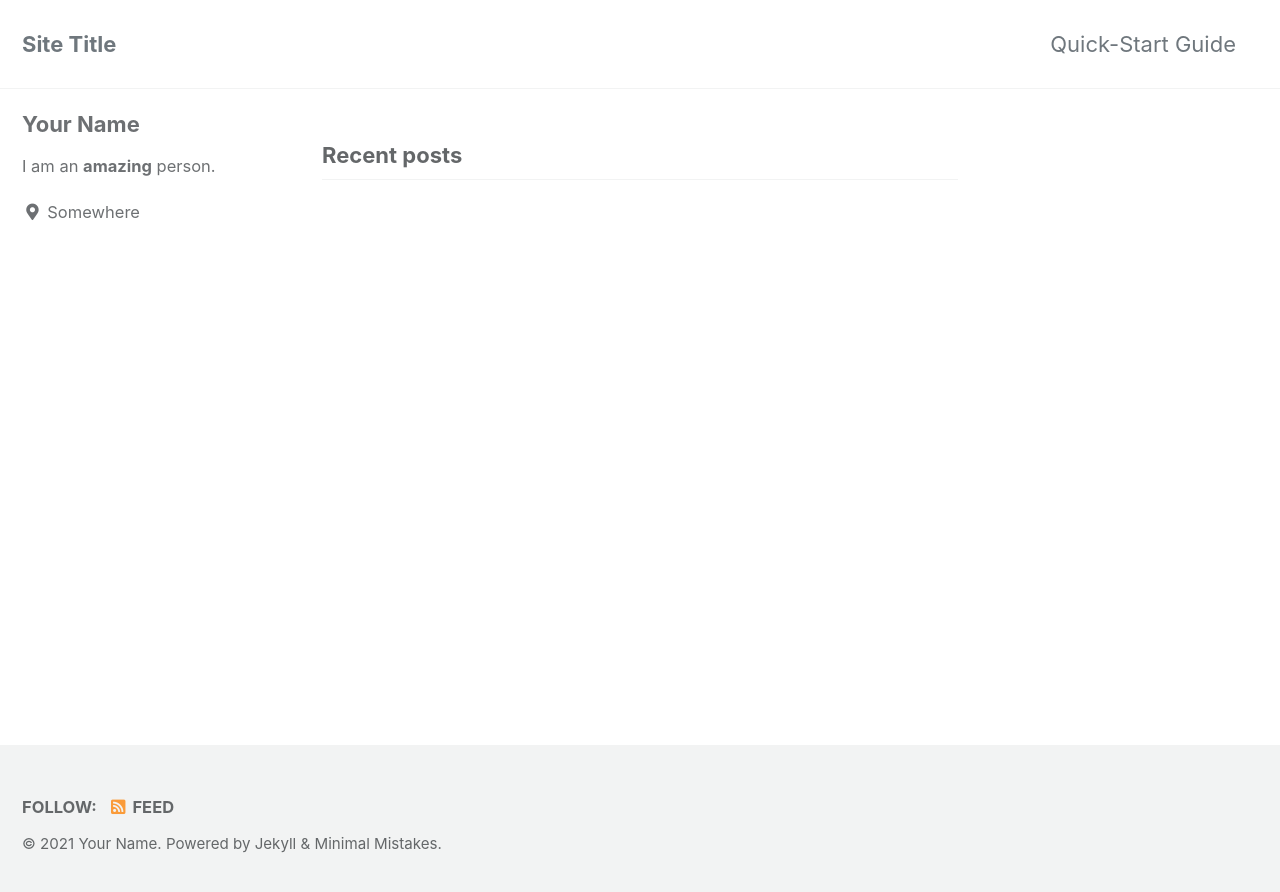
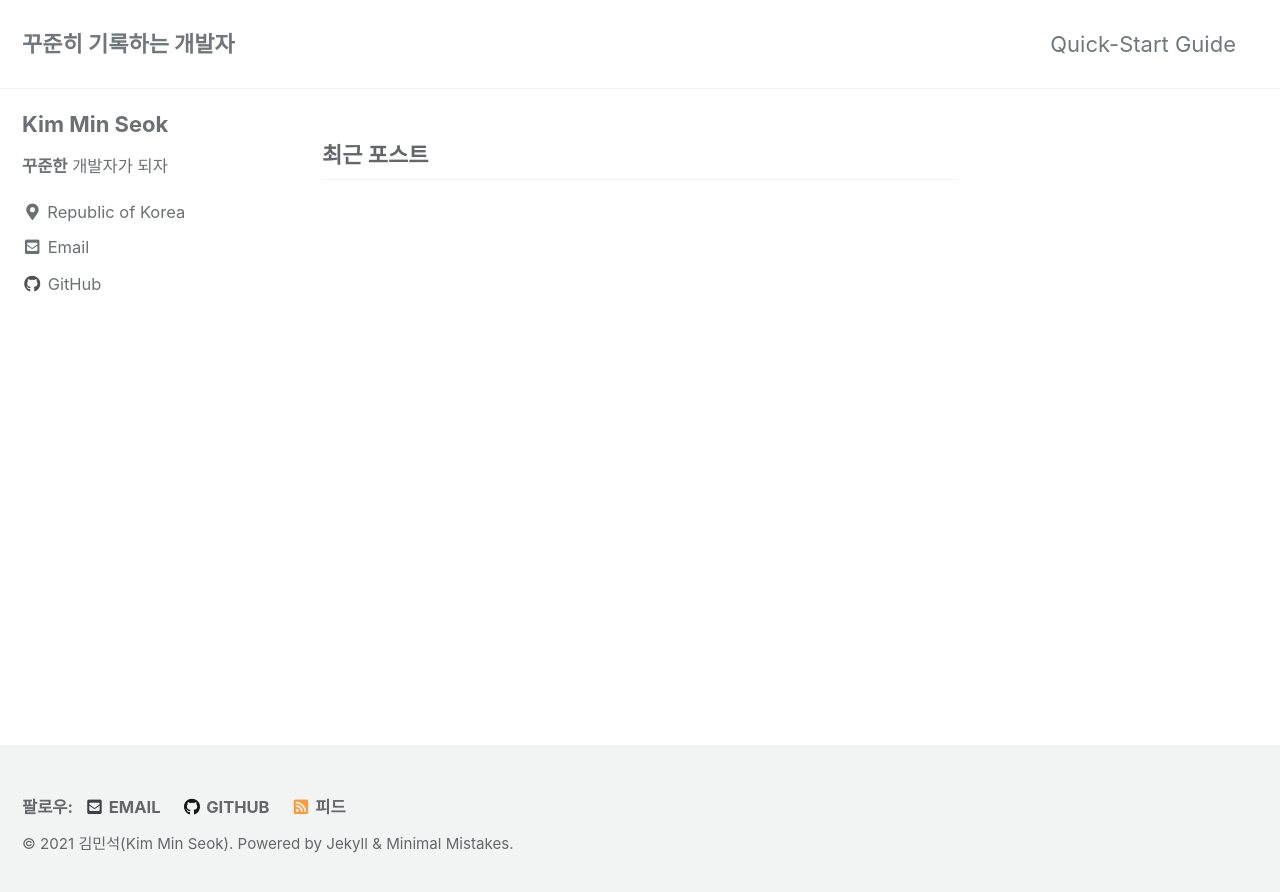
Before and after one commit to minseokkimme/minseokkimme.github.io, a Jekyll site: the page built from index.html, in a window 1280 px wide. Shown: the top 892 px of the page. Built offline with Jekyll 4.4.1, drawn with Linux system fonts in a browser that asks for light colours; cached includes are drawn as plain includes; the list of posts is cut into pages by our own code.

Commit message:
Docs: Modify _config.yml file
기본적인 이름, 각종 링크의 내용을 맞게 수정

```diff
--- a/_config.yml
+++ b/_config.yml
@@ -15,18 +15,18 @@
 minimal_mistakes_skin    : "default" # "air", "aqua", "contrast", "dark", "dirt", "neon", "mint", "plum", "sunrise"
 
 # Site Settings
-locale                   : "en-US"
-title                    : "Site Title"
+locale                   : "ko-KR"
+title                    : "기록하는 개발자"
 title_separator          : "-"
 subtitle                 : # site tagline that appears below site title in masthead
-name                     : "Your Name"
-description              : "An amazing website."
-url                      : # the base hostname & protocol for your site e.g. "https://mmistakes.github.io"
+name                     : "김민석(Kim Min Seok)"
+description              : "하루에 하나씩 꾸준히"
+url                      : "https://minseokkimme.github.io"
 baseurl                  : # the subpath of your site, e.g. "/blog"
 repository               : # GitHub username/repo-name e.g. "mmistakes/minimal-mistakes"
 teaser                   : # path of fallback teaser image, e.g. "/assets/images/500x300.png"
 logo                     : # path of logo image to display in the masthead, e.g. "/assets/images/88x88.png"
-masthead_title           : # overrides the website title displayed in the masthead, use " " for no title
+masthead_title           : "꾸준히 기록하는 개발자"
 # breadcrumbs            : false # true, false (default)
 words_per_minute         : 200
 comments:
@@ -94,53 +94,29 @@ analytics:
 
 # Site Author
 author:
-  name             : "Your Name"
+  name             : "Kim Min Seok"
   avatar           : # path of avatar image, e.g. "/assets/images/bio-photo.jpg"
-  bio              : "I am an **amazing** person."
-  location         : "Somewhere"
+  bio              : "**꾸준한** 개발자가 되자"
+  location         : "Republic of Korea"
   email            :
   links:
     - label: "Email"
       icon: "fas fa-fw fa-envelope-square"
-      # url: "mailto:your.name@email.com"
-    - label: "Website"
-      icon: "fas fa-fw fa-link"
-      # url: "https://your-website.com"
-    - label: "Twitter"
-      icon: "fab fa-fw fa-twitter-square"
-      # url: "https://twitter.com/"
-    - label: "Facebook"
-      icon: "fab fa-fw fa-facebook-square"
-      # url: "https://facebook.com/"
+      url: "mailto:minseoki0818@gmail.com"
     - label: "GitHub"
       icon: "fab fa-fw fa-github"
-      # url: "https://github.com/"
-    - label: "Instagram"
-      icon: "fab fa-fw fa-instagram"
-      # url: "https://instagram.com/"
+      url: "https://github.com/minseokkimme"
+
 
 # Site Footer
 footer:
   links:
-    - label: "Twitter"
-      icon: "fab fa-fw fa-twitter-square"
-      # url:
-    - label: "Facebook"
-      icon: "fab fa-fw fa-facebook-square"
-      # url:
+    - label: "Email"
+      icon: "fas fa-fw fa-envelope-square"
+      url: "mailto:minseoki0818@gmail.com"
     - label: "GitHub"
       icon: "fab fa-fw fa-github"
-      # url:
-    - label: "GitLab"
-      icon: "fab fa-fw fa-gitlab"
-      # url:
-    - label: "Bitbucket"
-      icon: "fab fa-fw fa-bitbucket"
-      # url:
-    - label: "Instagram"
-      icon: "fab fa-fw fa-instagram"
-      # url:
-
+      url: "https://github.com/minseokkimme"
 
 # Reading Files
 include:
@@ -208,7 +184,7 @@ sass:
 
 # Outputting
 permalink: /:categories/:title/
-paginate: 5 # amount of posts to show
+paginate: 15 # amount of posts to show
 paginate_path: /page:num/
 timezone: # https://en.wikipedia.org/wiki/List_of_tz_database_time_zones
 
@@ -280,3 +256,11 @@ defaults:
       comments: # true
       share: true
       related: true
+
+  # _pages                      : 해당 하단 영역이 새로 추가되었습니다.
+  - scope:
+      path: "_pages"
+      type: pages
+    values:
+      layout: single
+      author_profile: true
```
